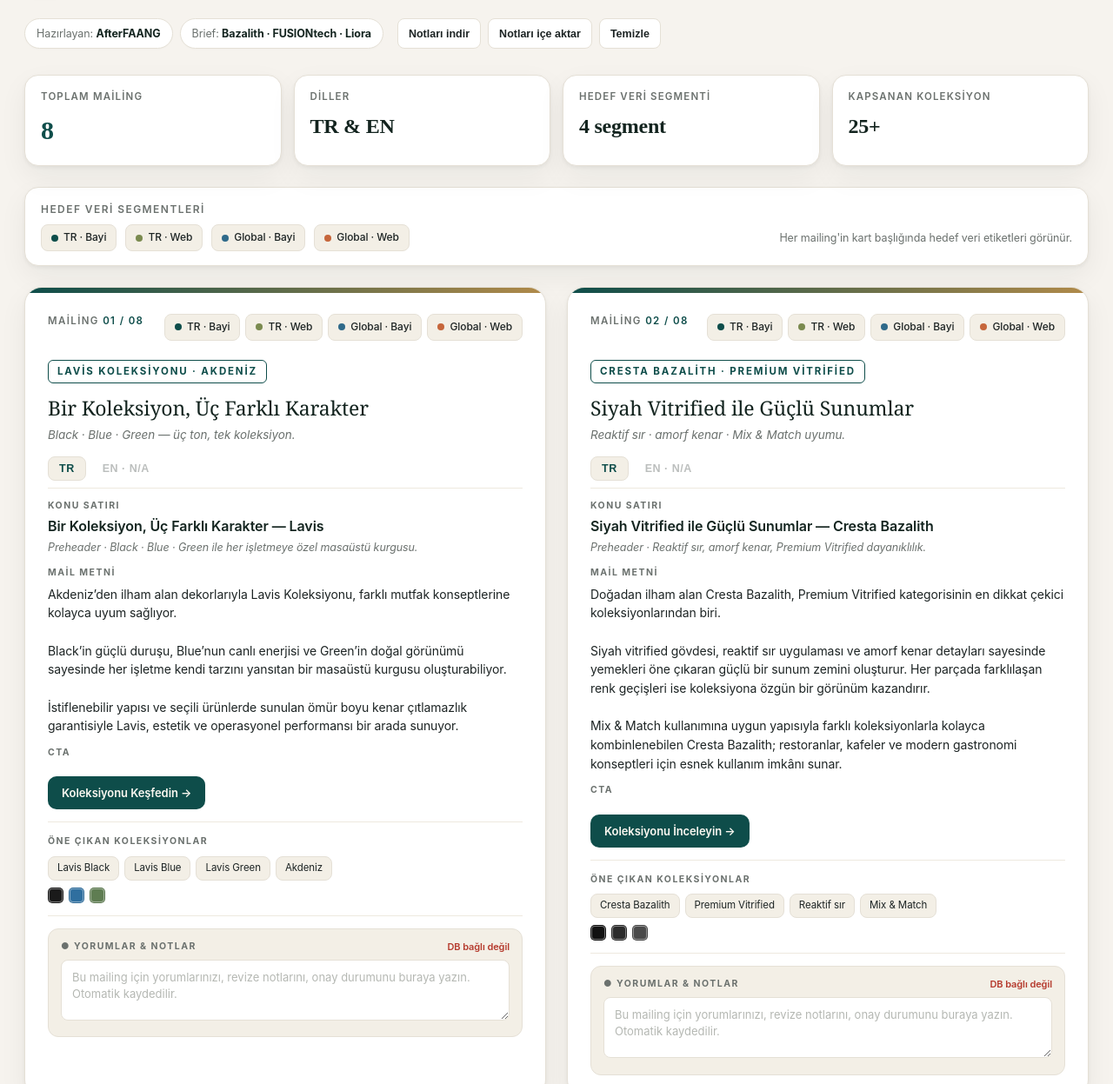
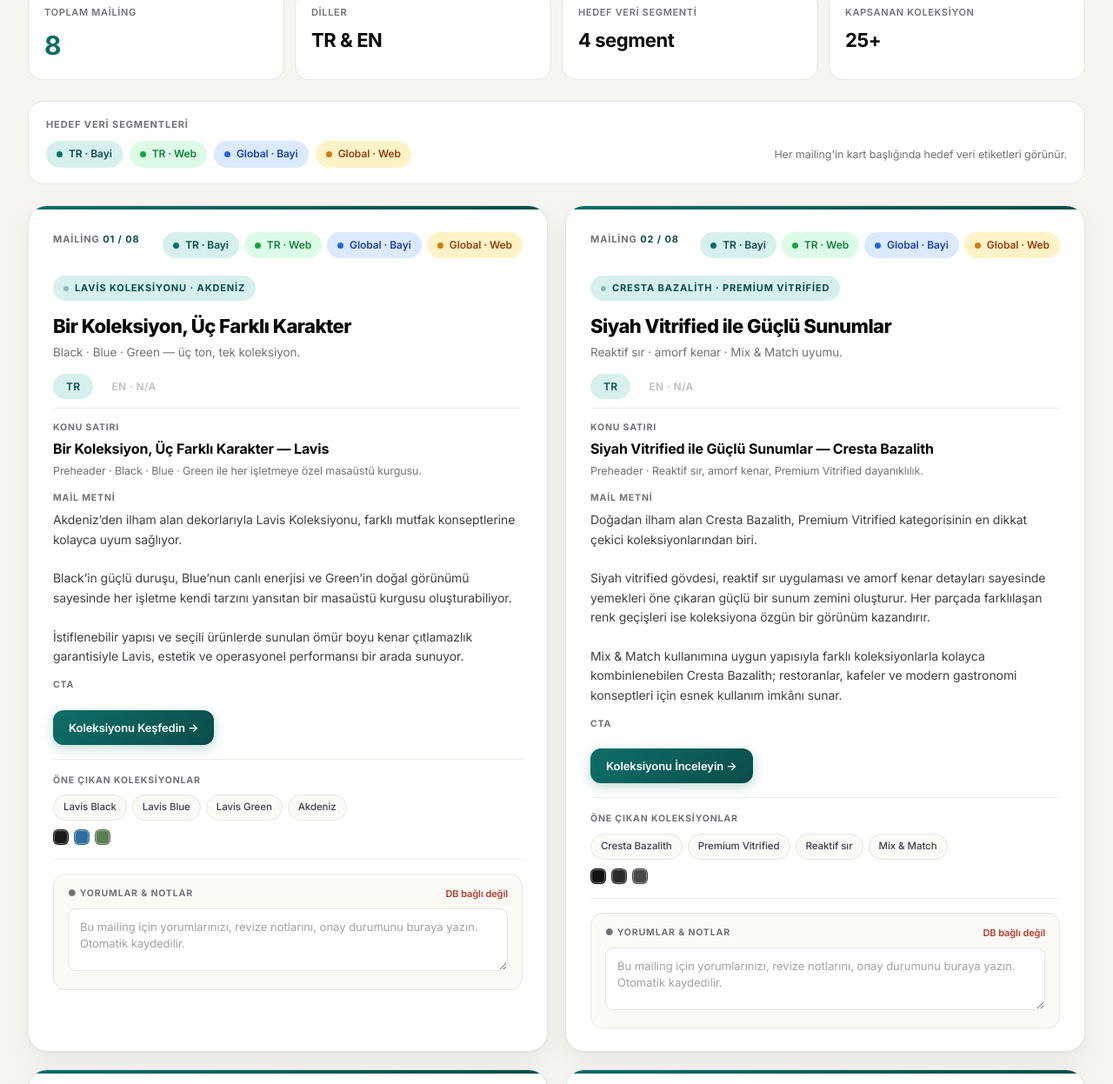
Before and after one commit to nbnurdanbicakci/bonna-mailing-dashboard, a website: page index.html in a window 1280 px wide. Shown: the part 119-1366 px from the top of the page at 87% size. Drawn offline with Linux system fonts and the light colour scheme; no server answers.

Commit message:
Tasarım yenilendi: AfterFAANG tasarım sistemi (Inter, ink skalası, glass app-bar, gradient vurgular, kart şeritleri)

```diff
--- a/index.html
+++ b/index.html
@@ -3,123 +3,124 @@
 <meta charset="utf-8">
 <title>Bonna · Mayıs 2026 Mailing Dashboard</title>
 <meta name="viewport" content="width=device-width, initial-scale=1">
+<link rel="preconnect" href="https://fonts.googleapis.com">
+<link rel="preconnect" href="https://fonts.gstatic.com" crossorigin>
+<link href="https://fonts.googleapis.com/css2?family=Inter:wght@300;400;500;600;700;800;900&display=swap" rel="stylesheet">
 <style>
   :root{
-    --bg:#f6f3ee;
-    --panel:#ffffff;
-    --line:#e5e0d6;
-    --line-soft:#eee9df;
-    --text:#1d2424;
-    --muted:#6b716e;
-    --soft:#8a8f8c;
-    --accent:#0e4d4a;
-    --accent-2:#b08a4a;
-    --tag-bg:#f3efe6;
-    --ink:#13241f;
-    --shadow:0 2px 4px rgba(20,28,28,.05), 0 12px 32px rgba(20,28,28,.06);
+    --bg:#F6F5F1;--surface:#FFFFFF;--surface-2:#FBFAF7;
+    --ink:#0A0A0A;--ink-2:#3F3F46;--ink-3:#71717A;--ink-4:#A1A1AA;
+    --line:#E7E5E0;--line-2:#EFEDE7;
+    --accent:#0D6E69;--accent-soft:#D6F0ED;--accent-deep:#0A4D49;--accent-rgb:13,110,105;
+    --blue:#2563EB;--blue-soft:#DBEAFE;
+    --green:#16A34A;--green-soft:#DCFCE7;
+    --violet:#7C3AED;--violet-soft:#EDE9FE;
+    --amber:#D97706;--amber-soft:#FEF3C7;
+    --shadow:0 1px 2px rgba(15,23,42,.04),0 12px 32px rgba(15,23,42,.06);
+    --muted:#71717A;--text:#3F3F46;--panel:#FFFFFF;
   }
-  *{box-sizing:border-box}
-  html,body{margin:0;padding:0;background:var(--bg);color:var(--text);font-family:"Inter",-apple-system,BlinkMacSystemFont,"Segoe UI",system-ui,sans-serif;line-height:1.55;letter-spacing:-.005em;-webkit-font-smoothing:antialiased}
-  .serif{font-family:"Cormorant Garamond","Times New Roman",Georgia,serif;letter-spacing:-.01em}
-  a{color:var(--accent);text-decoration:none}
+  *{box-sizing:border-box;margin:0;padding:0}
+  html,body{background:var(--bg);color:var(--ink);font-family:'Inter',-apple-system,BlinkMacSystemFont,system-ui,sans-serif;line-height:1.55;-webkit-font-smoothing:antialiased;font-feature-settings:'ss01','cv11';letter-spacing:-.005em}
+  a{color:var(--accent-deep);text-decoration:none}
   a:hover{text-decoration:underline}
-  .wrap{max-width:1380px;margin:0 auto;padding:38px 28px 80px}
+  .wrap{max-width:1280px;margin:0 auto;padding:0 32px 80px}
 
-  /* Top */
-  .top{display:flex;flex-wrap:wrap;gap:24px;justify-content:space-between;align-items:flex-end;margin-bottom:30px}
-  .brand{display:flex;align-items:center;gap:16px}
-  .logo{width:48px;height:48px;border-radius:14px;background:linear-gradient(135deg,var(--accent),#1d6e6b);display:flex;align-items:center;justify-content:center;color:#f6f3ee;font-weight:700;font-size:20px;letter-spacing:.5px;box-shadow:0 6px 14px rgba(14,77,74,.18)}
-  h1{margin:0;font-size:30px;font-weight:600;color:var(--ink)}
-  h1 .serif{font-size:32px;font-weight:500}
-  .subtitle{margin:6px 0 0;color:var(--muted);font-size:14.5px}
-  .meta-pills{display:flex;flex-wrap:wrap;gap:8px}
-  .pill{background:var(--panel);border:1px solid var(--line);color:var(--muted);padding:7px 13px;border-radius:999px;font-size:12.5px;box-shadow:0 1px 2px rgba(0,0,0,.02)}
-  .pill strong{color:var(--ink)}
+  /* Sticky glass app-bar */
+  .top{position:sticky;top:0;z-index:50;display:flex;flex-wrap:wrap;gap:20px;justify-content:space-between;align-items:center;margin:0 -32px 32px;padding:14px 32px;background:rgba(246,245,241,.85);backdrop-filter:saturate(180%) blur(14px);-webkit-backdrop-filter:saturate(180%) blur(14px);border-bottom:1px solid var(--line)}
+  .brand{display:flex;align-items:center;gap:14px}
+  .logo{width:40px;height:40px;border-radius:12px;background:linear-gradient(135deg,var(--accent) 0%,var(--accent-deep) 100%);display:flex;align-items:center;justify-content:center;color:#fff;font-weight:800;font-size:15px;letter-spacing:-.02em;box-shadow:0 6px 16px rgba(var(--accent-rgb),.28)}
+  h1{font-size:20px;font-weight:800;letter-spacing:-.03em;color:var(--ink);line-height:1.12}
+  h1 .serif{font-family:'Inter',sans-serif;font-weight:800;background:linear-gradient(120deg,var(--accent) 0%,var(--accent-deep) 100%);-webkit-background-clip:text;background-clip:text;color:transparent}
+  .subtitle{margin-top:4px;color:var(--ink-3);font-size:13px;font-weight:500}
+  .meta-pills{display:flex;flex-wrap:wrap;gap:8px;align-items:center}
+  .pill{background:var(--surface);border:1px solid var(--line);color:var(--ink-3);padding:7px 13px;border-radius:999px;font-size:12px;font-weight:500}
+  .pill strong{color:var(--ink);font-weight:700}
+
+  .actions{display:flex;gap:8px;flex-wrap:wrap}
+  .btn{background:var(--surface);border:1px solid var(--line);color:var(--ink-2);padding:8px 14px;border-radius:999px;font-size:12px;cursor:pointer;font-weight:600;font-family:inherit;transition:all .15s}
+  .btn:hover{border-color:var(--accent);color:var(--accent-deep);background:var(--accent-soft)}
+  .btn.primary{background:linear-gradient(135deg,var(--accent),var(--accent-deep));color:#fff;border-color:transparent}
 
   /* KPIs */
-  .kpis{display:grid;grid-template-columns:repeat(4,1fr);gap:14px;margin:24px 0 24px}
-  .kpi{background:var(--panel);border:1px solid var(--line);border-radius:16px;padding:16px 18px;box-shadow:var(--shadow)}
-  .kpi .lbl{color:var(--muted);font-size:11.5px;text-transform:uppercase;letter-spacing:.1em;font-weight:600}
-  .kpi .val{font-size:24px;margin-top:6px;font-weight:600;color:var(--ink);font-family:"Cormorant Garamond",serif;letter-spacing:-.01em}
-  .kpi .val.num{font-size:30px;color:var(--accent)}
+  .kpis{display:grid;grid-template-columns:repeat(4,1fr);gap:12px;margin:0 0 24px}
+  .kpi{background:var(--surface);border:1px solid var(--line);border-radius:16px;padding:16px 18px;position:relative;overflow:hidden}
+  .kpi::before{content:"";position:absolute;top:0;left:0;right:0;height:3px;background:linear-gradient(90deg,var(--accent),var(--accent-deep));opacity:0;transition:opacity .15s}
+  .kpi:hover::before{opacity:1}
+  .kpi .lbl{color:var(--ink-3);font-size:11px;text-transform:uppercase;letter-spacing:.06em;font-weight:600}
+  .kpi .val{font-size:22px;margin-top:6px;font-weight:700;color:var(--ink);letter-spacing:-.02em}
+  .kpi .val.num{font-size:30px;background:linear-gradient(120deg,var(--accent),var(--accent-deep));-webkit-background-clip:text;background-clip:text;color:transparent}
   @media (max-width:980px){.kpis{grid-template-columns:repeat(2,1fr)}}
 
   /* Audience legend */
-  .aud-legend{background:var(--panel);border:1px solid var(--line);border-radius:16px;padding:16px 18px;margin-bottom:24px;box-shadow:var(--shadow)}
-  .aud-legend h3{margin:0 0 8px;font-size:12px;color:var(--muted);text-transform:uppercase;letter-spacing:.12em;font-weight:600}
-  .aud-row{display:flex;flex-wrap:wrap;gap:10px;align-items:center;font-size:13px;color:var(--text)}
-  .aud-tag{display:inline-flex;align-items:center;gap:6px;background:var(--tag-bg);border:1px solid var(--line);padding:5px 11px;border-radius:8px;font-size:12px;color:var(--text);font-weight:500;white-space:nowrap}
-  .aud-tag .dot{width:8px;height:8px;border-radius:50%}
-  .aud-tag.tb .dot{background:var(--accent)}
-  .aud-tag.tw .dot{background:#7a8a4f}
-  .aud-tag.gb .dot{background:#2f6a8a}
-  .aud-tag.gw .dot{background:#c6663b}
+  .aud-legend{background:var(--surface);border:1px solid var(--line);border-radius:18px;padding:18px 20px;margin-bottom:24px}
+  .aud-legend h3{font-size:11px;color:var(--ink-3);text-transform:uppercase;letter-spacing:.08em;font-weight:700;margin-bottom:10px}
+  .aud-row{display:flex;flex-wrap:wrap;gap:8px;align-items:center;font-size:13px;color:var(--ink-2)}
+  .aud-tag{display:inline-flex;align-items:center;gap:7px;padding:6px 12px;border-radius:999px;font-size:12px;font-weight:600;white-space:nowrap}
+  .aud-tag .dot{width:7px;height:7px;border-radius:50%}
+  .aud-tag.tb{background:var(--accent-soft);color:var(--accent-deep)} .aud-tag.tb .dot{background:var(--accent)}
+  .aud-tag.tw{background:var(--green-soft);color:#15803D} .aud-tag.tw .dot{background:var(--green)}
+  .aud-tag.gb{background:var(--blue-soft);color:#1E40AF} .aud-tag.gb .dot{background:var(--blue)}
+  .aud-tag.gw{background:var(--amber-soft);color:#92400E} .aud-tag.gw .dot{background:var(--amber)}
 
   /* Cards grid */
-  .grid{display:grid;grid-template-columns:repeat(2,1fr);gap:24px}
+  .grid{display:grid;grid-template-columns:repeat(2,1fr);gap:20px}
   @media (max-width:1100px){.grid{grid-template-columns:1fr}}
-
-  .card{position:relative;background:var(--panel);border:1px solid var(--line);border-radius:20px;padding:0;box-shadow:var(--shadow);overflow:hidden;transition:transform .14s ease,box-shadow .14s ease}
-  .card:hover{transform:translateY(-2px);box-shadow:0 6px 14px rgba(20,28,28,.08),0 20px 40px rgba(20,28,28,.08)}
-
-  .card .stripe{height:6px;width:100%;background:linear-gradient(90deg,#0e4d4a,#b08a4a)}
-  .card .inner{padding:24px 26px 24px}
+  .card{position:relative;background:var(--surface);border:1px solid var(--line);border-radius:22px;padding:0;box-shadow:var(--shadow);overflow:hidden;transition:transform .15s ease,box-shadow .15s ease}
+  .card:hover{transform:translateY(-3px);box-shadow:0 4px 12px rgba(15,23,42,.05),0 22px 48px rgba(15,23,42,.10)}
+  .card .stripe{height:4px;width:100%;background:linear-gradient(90deg,var(--accent) 0%,var(--accent-deep) 100%)}
+  .card .inner{padding:26px 28px}
 
   .card-head{display:flex;justify-content:space-between;align-items:flex-start;gap:14px;margin-bottom:14px}
-  .head-left .num{font-size:11.5px;color:var(--muted);text-transform:uppercase;letter-spacing:.12em;font-weight:600}
-  .head-left .num .nb{color:var(--accent)}
+  .head-left .num{font-size:11px;color:var(--ink-3);text-transform:uppercase;letter-spacing:.08em;font-weight:700}
+  .head-left .num .nb{color:var(--accent-deep)}
   .audience{display:flex;flex-wrap:wrap;gap:6px;justify-content:flex-end}
 
-  .kicker{display:inline-block;font-size:11.5px;color:var(--accent);text-transform:uppercase;letter-spacing:.16em;font-weight:700;padding:4px 10px;border:1px solid var(--accent);border-radius:6px;margin:8px 0 10px}
-  .kicker.kg{color:#2f6a8a;border-color:#2f6a8a}
-  h2.cardtitle{margin:4px 0 6px;font-size:23px;line-height:1.25;color:var(--ink);font-family:"Cormorant Garamond",Georgia,serif;font-weight:500;letter-spacing:-.005em}
-  .pre{color:var(--muted);font-size:13.5px;margin:6px 0 14px;font-style:italic}
+  .kicker{display:inline-flex;align-items:center;gap:7px;font-size:11px;color:var(--accent-deep);background:var(--accent-soft);text-transform:uppercase;letter-spacing:.08em;font-weight:700;padding:6px 12px;border-radius:999px;margin:6px 0 12px}
+  .kicker::before{content:"";width:6px;height:6px;border-radius:50%;background:var(--accent);animation:pulse 2s ease-in-out infinite}
+  @keyframes pulse{0%,100%{opacity:1}50%{opacity:.4}}
+  .kicker.kg{color:#1E40AF;background:var(--blue-soft)} .kicker.kg::before{background:var(--blue)}
+  h2.cardtitle{margin:4px 0 6px;font-size:22px;line-height:1.2;color:var(--ink);font-weight:800;letter-spacing:-.025em}
+  .pre{color:var(--ink-3);font-size:13.5px;margin:6px 0 14px}
 
   /* Lang tabs */
-  .tabs{display:flex;gap:6px;margin-bottom:12px;border-bottom:1px solid var(--line-soft);padding-bottom:8px}
-  .tab{background:transparent;border:1px solid transparent;border-radius:8px;padding:6px 12px;font-size:12.5px;color:var(--muted);cursor:pointer;font-weight:600;letter-spacing:.04em;text-transform:uppercase}
-  .tab.active{color:var(--accent);background:var(--tag-bg);border-color:var(--line)}
+  .tabs{display:flex;gap:6px;margin-bottom:14px;border-bottom:1px solid var(--line-2);padding-bottom:10px}
+  .tab{background:transparent;border:1px solid transparent;border-radius:999px;padding:6px 14px;font-size:12px;color:var(--ink-3);cursor:pointer;font-weight:600;letter-spacing:.03em;text-transform:uppercase;font-family:inherit;transition:all .15s}
+  .tab:hover:not(.active):not([disabled]){background:var(--surface-2);color:var(--ink-2)}
+  .tab.active{color:var(--accent-deep);background:var(--accent-soft)}
   .lang-pane{display:none}
   .lang-pane.active{display:block}
 
-  .sec{margin-top:12px}
-  .sec h5{margin:0 0 5px;font-size:10.5px;color:var(--muted);text-transform:uppercase;letter-spacing:.14em;font-weight:700}
-  .body{font-size:14px;color:var(--text)}
-  .subject-line{font-size:16px;font-weight:600;color:var(--ink);line-height:1.35}
-  .preh{font-size:12.5px;color:var(--muted);margin-top:3px;font-style:italic}
-
+  .sec{margin-top:14px}
+  .sec h5{margin:0 0 6px;font-size:10.5px;color:var(--ink-3);text-transform:uppercase;letter-spacing:.08em;font-weight:700}
+  .body{font-size:14px;color:var(--ink-2);line-height:1.6}
+  .subject-line{font-size:16px;font-weight:700;color:var(--ink);line-height:1.35;letter-spacing:-.01em}
+  .preh{font-size:12.5px;color:var(--ink-3);margin-top:4px}
   .body ul{margin:8px 0 0;padding-left:18px}
-  .body ul li{margin:3px 0;font-size:13.5px}
+  .body ul li{margin:4px 0;font-size:13.5px;color:var(--ink-2)}
+  .body b,.body strong{color:var(--ink);font-weight:600}
 
   .col-row{display:flex;flex-wrap:wrap;gap:6px;margin-top:8px}
-  .tag{font-size:11.5px;background:var(--tag-bg);border:1px solid var(--line);padding:4px 10px;border-radius:8px;color:var(--text)}
+  .tag{font-size:11.5px;background:var(--surface-2);border:1px solid var(--line);padding:5px 11px;border-radius:999px;color:var(--ink-2);font-weight:500}
 
-  .cta{display:inline-flex;align-items:center;gap:8px;background:var(--accent);color:#fbf8f1;border-radius:10px;padding:9px 16px;font-weight:600;font-size:13px;margin-top:14px;text-decoration:none}
-  .cta:hover{background:#1d6e6b;text-decoration:none}
+  .cta{display:inline-flex;align-items:center;gap:8px;background:linear-gradient(135deg,var(--accent) 0%,var(--accent-deep) 100%);color:#fff;border-radius:12px;padding:10px 18px;font-weight:600;font-size:13px;margin-top:14px;box-shadow:0 4px 14px rgba(var(--accent-rgb),.25);transition:transform .15s,box-shadow .15s}
+  .cta:hover{text-decoration:none;transform:translateY(-1px);box-shadow:0 8px 20px rgba(var(--accent-rgb),.32)}
 
-  .palette{display:flex;gap:6px;margin-top:8px}
-  .swatch{width:18px;height:18px;border-radius:5px;border:1px solid rgba(0,0,0,.06);box-shadow:inset 0 0 0 1px rgba(255,255,255,.4)}
+  .palette{display:flex;gap:6px;margin-top:10px}
+  .swatch{width:18px;height:18px;border-radius:6px;border:1px solid rgba(0,0,0,.06);box-shadow:inset 0 0 0 1px rgba(255,255,255,.4)}
 
-  .divider{height:1px;background:var(--line-soft);margin:14px 0}
+  .divider{height:1px;background:var(--line-2);margin:16px 0}
 
   /* Notes */
-  .notes-block{margin-top:14px;background:var(--tag-bg);border:1px solid var(--line);border-radius:12px;padding:12px 14px}
-  .notes-head{display:flex;justify-content:space-between;align-items:center;margin-bottom:6px}
-  .notes-head h5{margin:0;font-size:10.5px;color:var(--muted);text-transform:uppercase;letter-spacing:.14em;font-weight:700;display:flex;align-items:center;gap:6px}
-  .save-indicator{font-size:11px;color:var(--accent);opacity:0;transition:opacity .25s ease;font-weight:600}
+  .notes-block{margin-top:14px;background:var(--surface-2);border:1px solid var(--line);border-radius:14px;padding:14px 16px}
+  .notes-head{display:flex;justify-content:space-between;align-items:center;margin-bottom:8px}
+  .notes-head h5{margin:0;font-size:10.5px;color:var(--ink-3);text-transform:uppercase;letter-spacing:.08em;font-weight:700;display:flex;align-items:center;gap:6px}
+  .save-indicator{font-size:11px;color:var(--accent-deep);opacity:0;transition:opacity .25s ease;font-weight:600}
   .save-indicator.show{opacity:1}
-  .notes-area{width:100%;min-height:70px;background:#fff;border:1px solid var(--line);border-radius:8px;padding:10px 12px;font-family:inherit;font-size:13px;color:var(--text);resize:vertical;line-height:1.5;outline:none;transition:border-color .15s ease}
-  .notes-area:focus{border-color:var(--accent)}
-  .notes-area::placeholder{color:#b5b8b3}
+  .notes-area{width:100%;min-height:72px;background:var(--surface);border:1px solid var(--line);border-radius:10px;padding:11px 13px;font-family:inherit;font-size:13px;color:var(--ink-2);resize:vertical;line-height:1.5;outline:none;transition:border-color .15s ease,box-shadow .15s ease}
+  .notes-area:focus{border-color:var(--accent);box-shadow:0 0 0 3px var(--accent-soft)}
+  .notes-area::placeholder{color:var(--ink-4)}
 
-  /* Action bar (top right) */
-  .actions{display:flex;gap:8px;flex-wrap:wrap}
-  .btn{background:var(--panel);border:1px solid var(--line);color:var(--text);padding:7px 12px;border-radius:8px;font-size:12.5px;cursor:pointer;font-weight:600}
-  .btn:hover{border-color:var(--accent);color:var(--accent)}
-  .btn.primary{background:var(--accent);color:#fbf8f1;border-color:var(--accent)}
-  .btn.primary:hover{background:#1d6e6b;color:#fbf8f1}
-
-  footer{margin-top:40px;color:var(--muted);font-size:12.5px;text-align:center}
+  footer{margin-top:48px;color:var(--ink-3);font-size:12.5px;text-align:center}
 </style>
 </head>
 <body>
```
